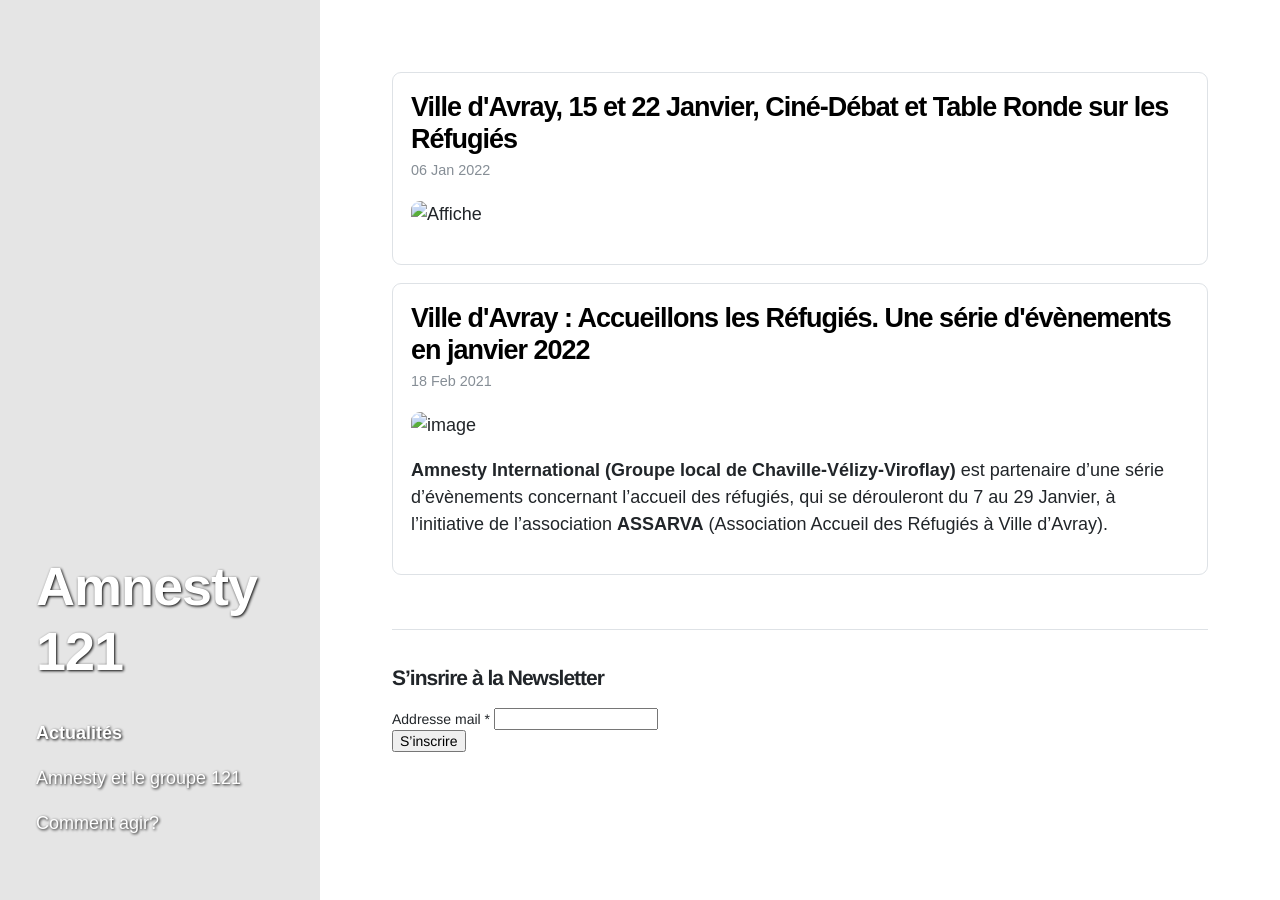
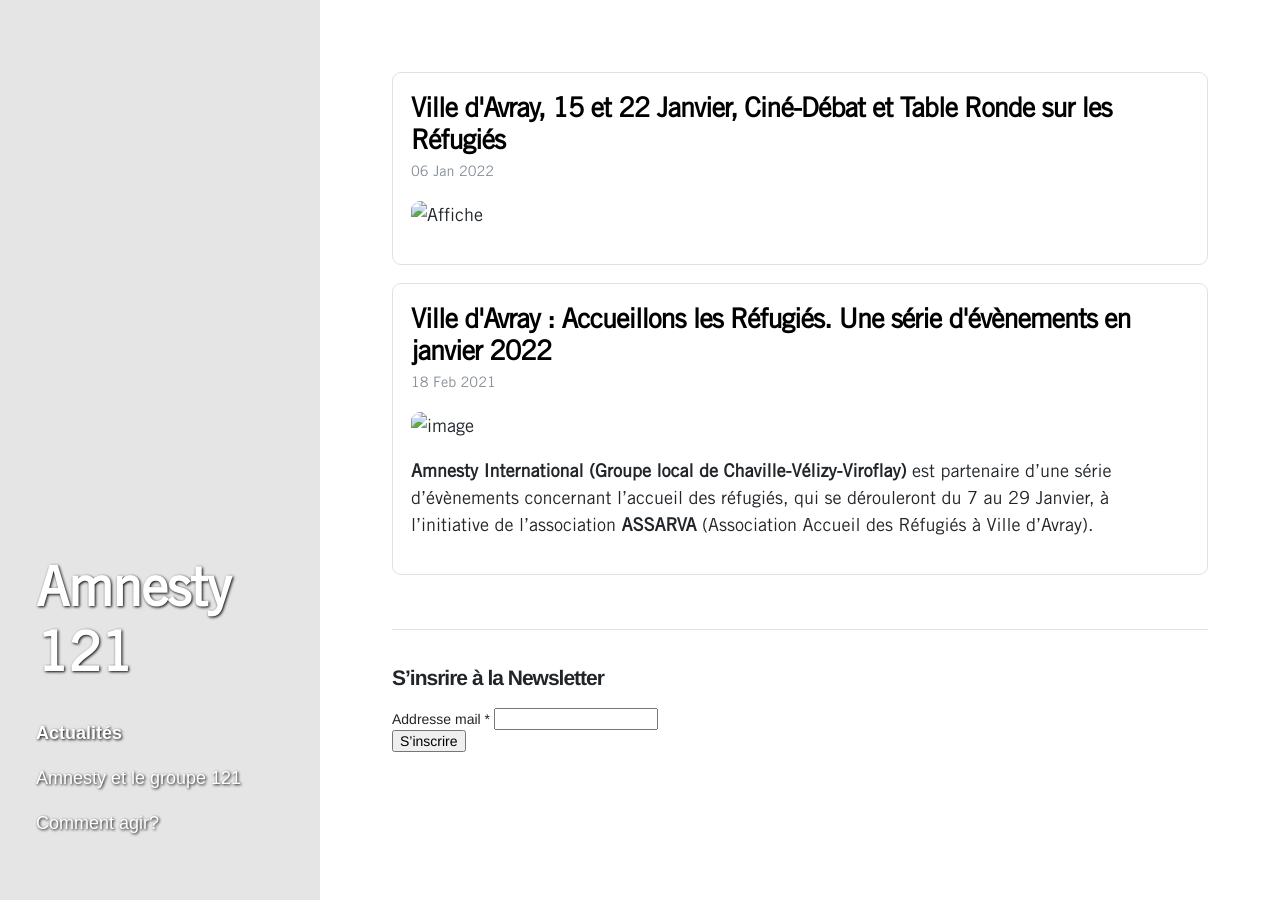
Before and after one commit to Amnesty121/SiteAmnesty121-dev, a Jekyll site: the page built from README.md, in a window 1280 px wide. Built offline with Jekyll 4.4.1, drawn with Linux system fonts in a browser that asks for light colours; nearby versions of some CDN libraries; some web fonts are replaced; our own code applies the rules of GitHub Pages for plain Markdown files; comment, search, counter and statistics services are not loaded.

Commit message:
Fix fot path

```diff
--- a/_sass/hydure/_variables.scss
+++ b/_sass/hydure/_variables.scss
@@ -5,7 +5,7 @@ $xl-screen: 80rem;
 
 @font-face {
   font-family: "Trade Gothic";
-  src: url("../assets/fonts/TradeGothic/Trade Gothic LT.ttf");
+  src: url("../fonts/TradeGothic/Trade Gothic LT.ttf");
 }
 
 :root {
```
